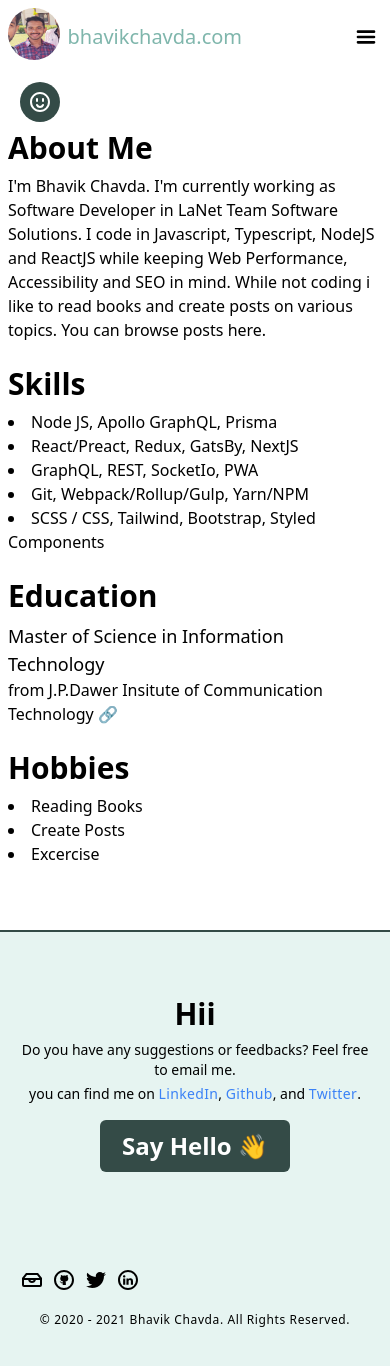
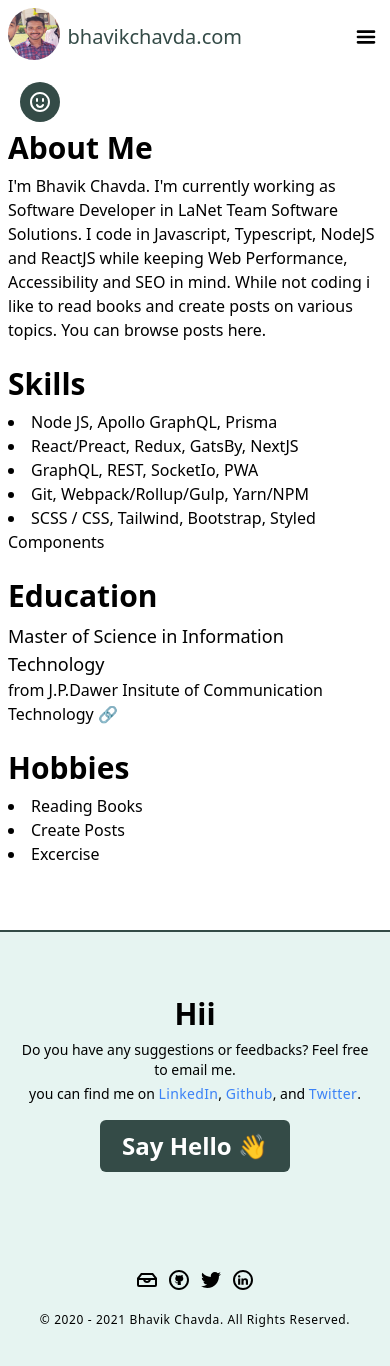
Before and after one commit to chavda-bhavik/bhavikchavda.com, a Next.js app: page /about in a window 390 px wide. Shown: the top 1366 px of the page. Built offline with nearby package versions, Linux system fonts and the light colour scheme.

Commit message:
fix minor bugs

```diff
--- a/src/components/Footer.tsx
+++ b/src/components/Footer.tsx
@@ -75,7 +75,7 @@ export const Footer: React.FC<FooterProps> = ({}) => {
                         >
                             © 2020 - 2021 Bhavik Chavda. All Rights Reserved.
                         </span>
-                        <div className="flex flex-row space-x-2 items-center">
+                        <div className="flex flex-row space-x-2 justify-center md:justify-end">
                             <a
                                 target="_blank"
                                 rel="noreferrer noopener"
--- a/src/components/Header.tsx
+++ b/src/components/Header.tsx
@@ -27,14 +27,14 @@ export const Header: React.FC<HeaderProps> = ({}) => {
             {/* Other then mobile */}
             <div className="hidden sm:flex w-full flex-row justify-between items-center pl-2">
                 <div className="flex-row space-x-2 flex">
-                    <Menus className="hover:text-classy-dark text-base text-classy-medium" />
+                    <Menus className="hover:text-classy-dark font-medium text-lg text-classy-dark hover:underline" />
                 </div>
                 <input type="radio" name="dark" />
             </div>
 
             {/* For mobile */}
             <div className="flex sm:hidden w-full flex-row justify-between items-center pl-2">
-                <span className="font-medium text-xl text-classy-medium">bhavikchavda.com</span>
+                <span className="font-medium text-xl text-classy-dark">bhavikchavda.com</span>
                 <button onClick={() => setToggleMenu(true)}>
                     <Icon icon="toggler" size="md" />
                 </button>
--- a/src/components/Post.tsx
+++ b/src/components/Post.tsx
@@ -1,7 +1,7 @@
 import React from 'react';
 
 import { PostType } from '@/interfaces';
-import { Icon } from '@/components/Icon';
+// import { Icon } from '@/components/Icon';
 
 interface PostProps {
     post: PostType;
@@ -10,15 +10,15 @@ interface PostProps {
 export const Post: React.FC<PostProps> = ({ post }) => {
     return (
         <div className="card relative">
-            <div className="max-w-xl">
-                <h3 className="card-heading">{post.heading}</h3>
-                <h4 className="card-description flex-1">{post.description}</h4>
-            </div>
-            <Icon
+            {/* <div className="max-w-xl"> */}
+            <h3 className="card-heading">{post.heading}</h3>
+            <h4 className="card-description flex-1">{post.description}</h4>
+            {/* </div> */}
+            {/* <Icon
                 icon="externalLink"
                 size="md"
                 className="absolute top-1/3 right-2 group-hover:bg-classy-dark rounded-full transition-all group-hover:text-classy-light p-1"
-            />
+            /> */}
         </div>
     );
 };
```
